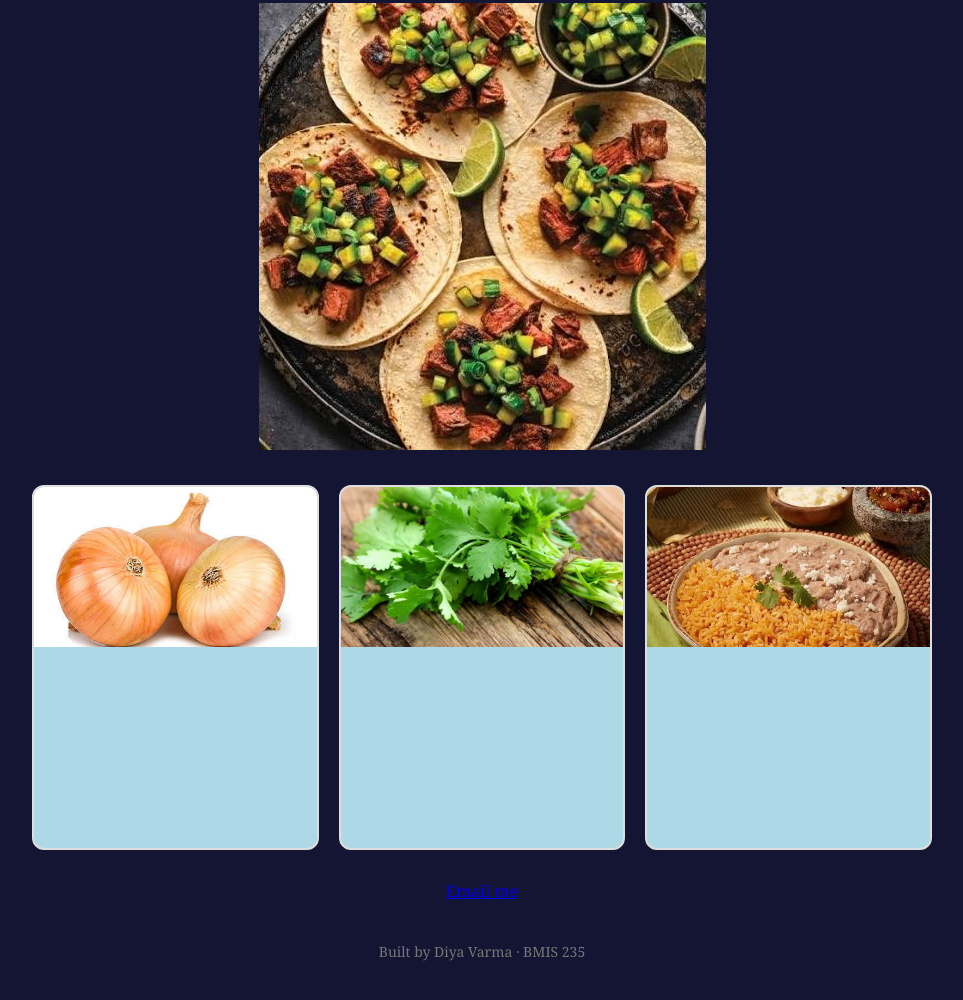
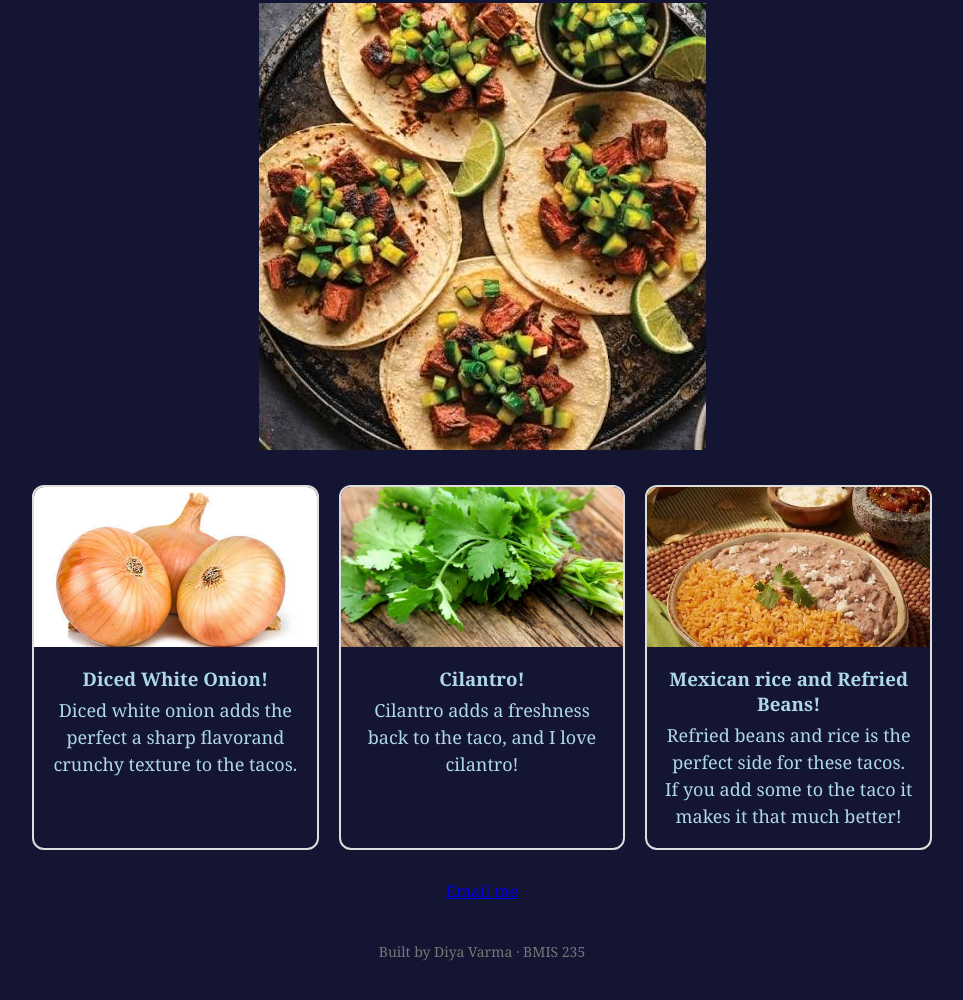
Before and after one commit to dvarma-1/bmis235-html-4, a plain HTML site: page overallfav.html in a window 1280 px wide. Shown: the part 414-1414 px from the top of the page, without its empty margins (158-1121 px from the left). Drawn offline with Linux system fonts and the light colour scheme.

Commit message:
Change background color of blk-card to CCFFFF

```diff
--- a/styles.css
+++ b/styles.css
@@ -103,7 +103,7 @@ footer {
 }
 .blk-card {
     flex: 1 1 240px;
-    background-color:lightblue;
+    background-color:CCFFFF;
     border: 2px solid #dddddd;
     border-radius: 12px;
     overflow: hidden;
```
